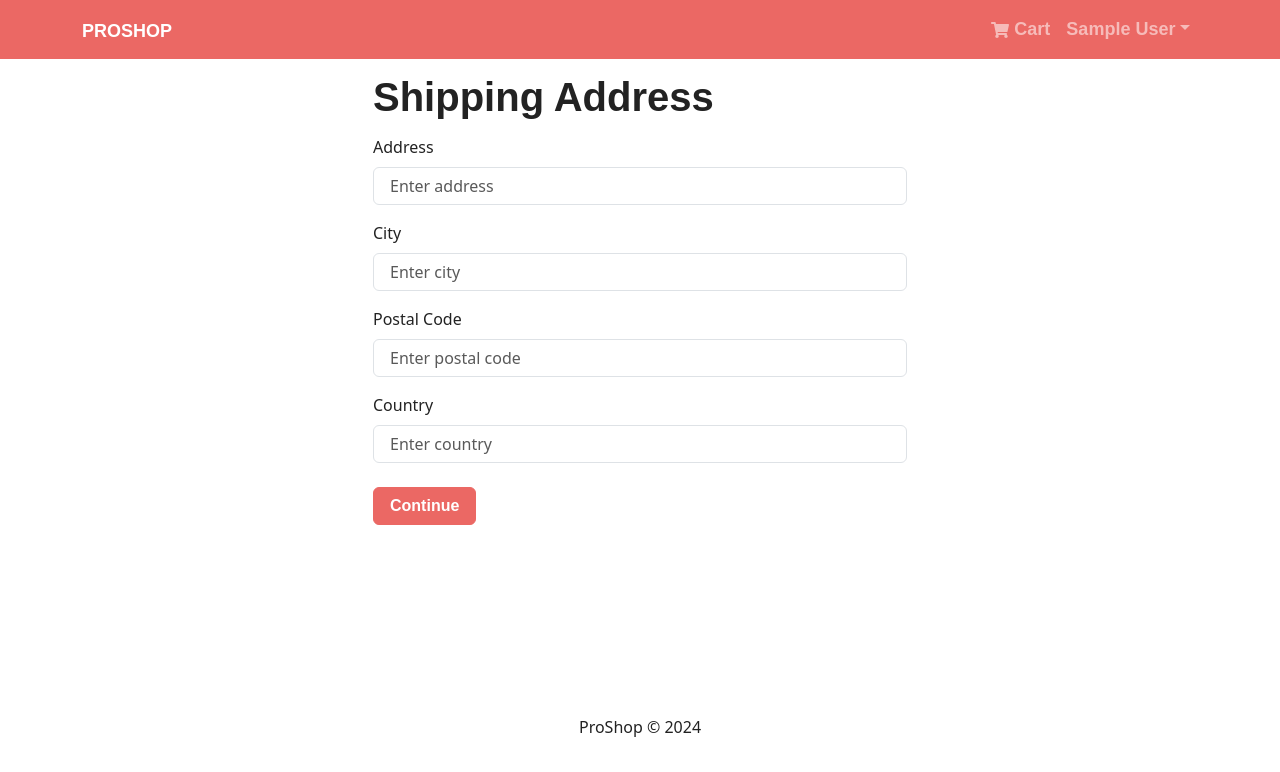
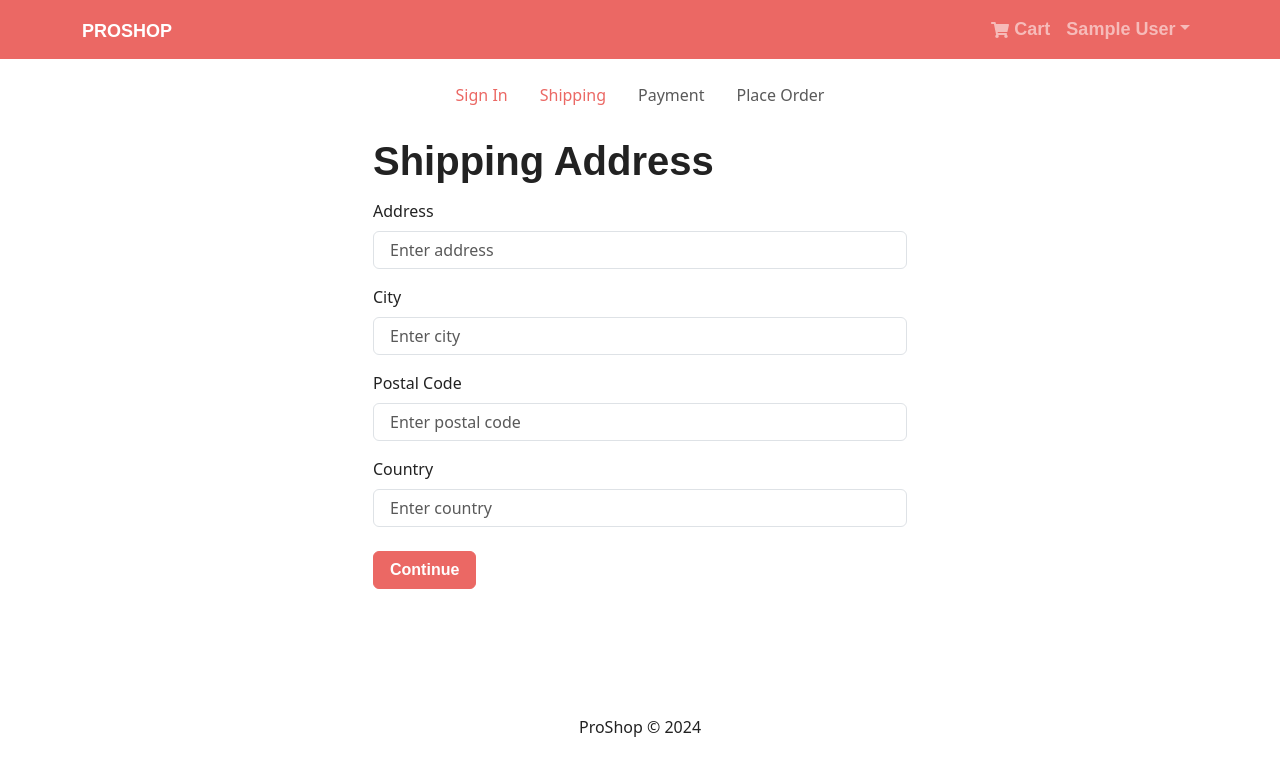
Before and after one commit to BokaiWang/proshop-v2, a React (Create React App) app in the folder frontend/: page /shipping in a window 1280 px wide. Shown: the top 772 px of the page. Built offline with nearby package versions, Linux system fonts and the light colour scheme; sample sign-in values are in the browser's storage; a web font is replaced by a local one.

Commit message:
Build CheckoutSteps component

```diff
--- /dev/null
+++ b/frontend/src/components/CheckoutSteps.tsx
@@ -0,0 +1,39 @@
+import React, { FC } from "react";
+import { Nav } from "react-bootstrap";
+import { LinkContainer } from "react-router-bootstrap";
+
+interface Props {
+  step1?: boolean;
+  step2?: boolean;
+  step3?: boolean;
+  step4?: boolean;
+}
+
+const CheckoutSteps: FC<Props> = ({ step1, step2, step3, step4 }) => {
+  return (
+    <Nav className="justify-content-center mb-4">
+      <Nav.Item>
+        <LinkContainer to={"/login"}>
+          <Nav.Link disabled={!step1}>Sign In</Nav.Link>
+        </LinkContainer>
+      </Nav.Item>
+      <Nav.Item>
+        <LinkContainer to={"/shipping"}>
+          <Nav.Link disabled={!step2}>Shipping</Nav.Link>
+        </LinkContainer>
+      </Nav.Item>
+      <Nav.Item>
+        <LinkContainer to={"/payment"}>
+          <Nav.Link disabled={!step3}>Payment</Nav.Link>
+        </LinkContainer>
+      </Nav.Item>
+      <Nav.Item>
+        <LinkContainer to={"/place-order"}>
+          <Nav.Link disabled={!step4}>Place Order</Nav.Link>
+        </LinkContainer>
+      </Nav.Item>
+    </Nav>
+  );
+};
+
+export default CheckoutSteps;
--- a/frontend/src/pages/ShippingPage.tsx
+++ b/frontend/src/pages/ShippingPage.tsx
@@ -7,6 +7,7 @@ import { useAppDispatch, useAppSelector } from "../hooks";
 import { cartSelector } from "../selectors/cartSelector";
 import { saveShippingAddress } from "../slices/cartSlice";
 import { useNavigate } from "react-router-dom";
+import CheckoutSteps from "../components/CheckoutSteps";
 
 const FormSchema = z.object({
   address: z.string(),
@@ -26,13 +27,13 @@ const ShippingPage = () => {
   });
 
   const submitHandler: SubmitHandler<FormValues> = (values) => {
-    console.log("values", values);
     dispatch(saveShippingAddress({ ...values }));
     navigate("/payment");
   };
 
   return (
     <FormContainer>
+      <CheckoutSteps step1 step2 />
       <h1>Shipping Address</h1>
       <Form onSubmit={handleSubmit(submitHandler)}>
         <Form.Group controlId="address" className="my-3">
```
